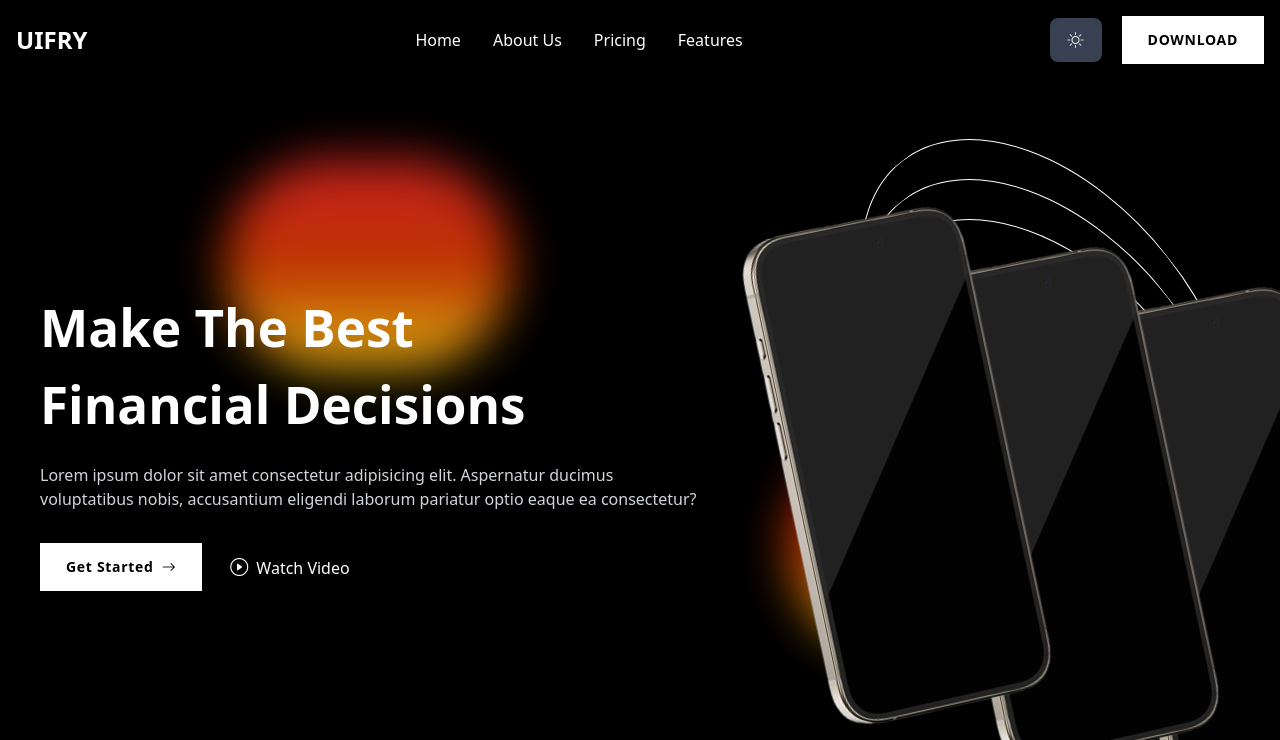
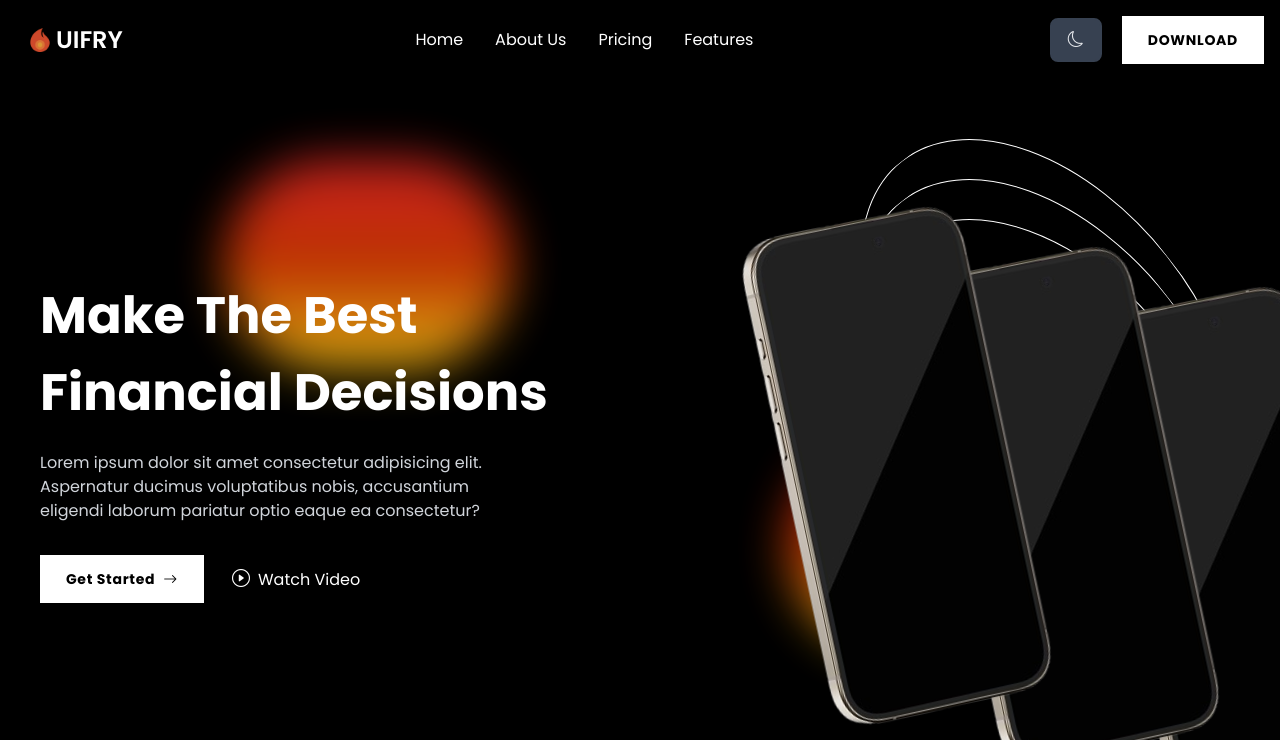
Before and after one commit to yKaayo/uifry, a website built with Vite: page index.html in a window 1280 px wide. Shown: the top 740 px of the page. Built offline with nearby package versions, Linux system fonts and the light colour scheme; files whose address does not match are found by name.

Commit message:
Font, Aria-label and Logo Added

```diff
--- a/index.html
+++ b/index.html
@@ -4,11 +4,11 @@
     <meta charset="UTF-8" />
     <meta name="viewport" content="width=device-width, initial-scale=1.0" />
     <meta name="description" content="A Financial Website that Offers Best Decision">
-    <meta name="robots" content="none">
+    <meta name="robots" content="">
     <title>Uifry</title>
 
     <!-- Website Icon -->
-    <link rel="shortcut icon" href="favicon.ico" type="image/x-icon" />
+    <link rel="shortcut icon" href="./src/assets/img/logo_icon.ico" type="image/x-icon" />
 
     <!-- Bootstrap Icons -->
     <link
@@ -21,6 +21,7 @@
   </head>
   <body>
     <main class="bg-white dark:bg-black overflow-x-hidden">
+      <!-- Header -->
       <header class="fixed top-0 w-dvw z-10">
         <div
           class="h-20 absolute w-dvw bg-gradient-to-b from-white dark:from-black to-transparent"
@@ -29,10 +30,10 @@
           class="container mx-auto block md:flex justify-between items-center p-4 z-[1] h-20 w-full relative"
         >
           <div class="flex justify-between items-center w-full md:w-fit">
-            <a href="#" class="flex items-center space-x-3 rtl:space-x-reverse">
+            <a href="#" class="flex items-center space-x-3 rtl:space-x-reverse" aria-label="Return to top of the page">
               <span
-                class="self-center text-2xl font-semibold whitespace-nowrap dark:text-white"
-                >UIFRY</span
+                class="flex items-center text-2xl font-semibold dark:text-white"
+                ><img src="./src/assets/img/logo_icon.ico" class="h-12 me-[-8px]" alt="Website Logo">UIFRY</span
               >
             </a>
             <button
@@ -53,16 +54,16 @@
           >
             <ul class="nav__menu">
               <li>
-                <a href="#home" class="nav__link" aria-current="page">Home</a>
+                <a href="#home" class="nav__link" aria-current="page" aria-label="Go to home page">Home</a>
               </li>
               <li>
-                <a href="#aboutus" class="nav__link">About Us</a>
+                <a href="#aboutus" class="nav__link" aria-label="Go to about us section">About Us</a>
               </li>
               <li>
-                <a href="#pricing" class="nav__link">Pricing</a>
+                <a href="#pricing" class="nav__link" aria-label="Go to princing section">Pricing</a>
               </li>
               <li>
-                <a href="#features" class="nav__link">Features</a>
+                <a href="#features" class="nav__link" aria-label="Go to features section">Features</a>
               </li>
             </ul>
             <div
@@ -72,7 +73,7 @@
                 id="theme-toggle"
                 class="px-4 py-2 border-2 hover:border-gray-200 hover:bg-transparent dark:hover:border-gray-700 bg-gray-200 dark:bg-gray-700 dark:border-gray-700 dark:hover:bg-transparent text-gray-900 dark:text-gray-200 rounded-lg duration-300"
               >
-                <i class="bi bi-brightness-high"></i>
+                <i class="bi bi-moon"></i>
               </button>
               <button class="btn--dark">DOWNLOAD</button>
             </div>
@@ -105,10 +106,10 @@
           </p>
           <div class="flex items-center gap-3 md:gap-5 mt-3">
             <a href="#" class="btn--dark"
-              >Get Started<i class="bi bi-arrow-right ms-2 text-md"></i
+              >Get Started<i class="bi bi-arrow-right ms-2 text-md" aria-label="Get the Uifry services"></i
             ></a>
             <a href="#" class="dark:text-white px-2"
-              ><i class="bi bi-play-circle me-2 text-lg"></i>Watch Video</a
+              ><i class="bi bi-play-circle me-2 text-lg" aria-label="Check out more of the Uifry services watching a video"></i>Watch Video</a
             >
           </div>
         </div>
@@ -189,7 +190,7 @@
         <!-- Ticket -->
         <div class="h-fit w-full relative flex flex-col items-center">
           <div
-            class="h-20 w-[368px] sm:w-[636px] md:w-[386px] lg:w-[568px] bg-black dark:bg-white -rotate-[30deg] relative flex items-center z-[2] rounded-e-lg shadow-md top-0 -right-2 sm:-right-2 px-4 gap-3"
+            class="h-20 w-[400px] sm:w-[636px] md:w-[386px] lg:w-[568px] bg-black dark:bg-white -rotate-[30deg] relative flex items-center z-[2] rounded-e-lg shadow-md top-0 -right-2 sm:-right-2 px-4 gap-3"
           >
             <?xml version="1.0" ?><svg
               xmlns="http://www.w3.org/2000/svg"
@@ -243,7 +244,7 @@
           </div>
 
           <div
-            class="h-20 w-[340px] bg-red-600 relative top-[72px] -right-6 sm:top-2 sm:-right-[138px] md:-right-7 md:top-[68px] lg:top-6 lg:-right-[108px] rounded-lg trapezoid shadow-md"
+            class="h-20 w-[340px] bg-red-600 relative top-[72px] -right-5 sm:top-2 sm:-right-[138px] md:-right-7 md:top-[68px] lg:top-6 lg:-right-[108px] rounded-lg trapezoid shadow-md"
           >
             <div class="flex items-center gap-2 ms-[90px] me-5 h-full">
               <div class="bg-black h-full w-[2px]"></div>
@@ -914,7 +915,7 @@
               Lorem ipsum dolor sit amet consectetur, adipisicing elit.
               Quibusdam, sit?
             </p>
-            <a href="#" class="btn--light flex items-center"
+            <a href="#" class="btn--light flex items-center" aria-label="Download the app"
               >Download App<i
                 class="bi bi-apple ms-1 text-xl relative -top-[2px]"
               ></i
@@ -1001,9 +1002,10 @@
         </div>
       </section>
 
+      <!-- Footer -->
       <footer class="footer">
         <div class="flex flex-col items-start gap-3">
-          <h3 class="footer__title">UIFRY</h3>
+          <h3 class="footer__title"><img src="./src/assets/img/logo_icon.ico" class="h-12 ms-[-16px] me-[-8px] contrast-150" alt="Website Logo">UIFRY</h3>
           <div class="flex flex-col gap-2">
             <p class="footer__paragraph">
               <i class="bi bi-envelope text-red-600 font-semibold me-2"></i
@@ -1018,10 +1020,10 @@
         <div class="flex flex-col items-start gap-3">
           <h3 class="footer__title">Links</h3>
           <nav class="flex flex-col gap-2">
-            <a href="#home" class="footer__link">Home</a>
-            <a href="#aboutus" class="footer__link">About Us</a>
-            <a href="#" class="footer__link">Bookings</a>
-            <a href="#" class="footer__link">Blog</a>
+            <a href="#home" class="footer__link" aria-label="Go to the home page">Home</a>
+            <a href="#aboutus" class="footer__link" aria-label="Go to the about us section">About Us</a>
+            <a href="#" class="footer__link" aria-label="Go to bookings section">Bookings</a>
+            <a href="#" class="footer__link" aria-label="Go to the Uifry blog">Blog</a>
           </nav>
         </div>
         <div class="flex flex-col items-start gap-3">
@@ -1050,7 +1052,7 @@
                 type="text"
                 placeholder="Your email"
               />
-              <a href="#" class="btn--dark">Subscribe</a>
+              <a href="#" class="btn--dark" aria-label="Receive information about Uifry">Subscribe</a>
             </div>
           </div>
         </div>
--- a/src/style.css
+++ b/src/style.css
@@ -1,6 +1,30 @@
+/* Tailwind */
 @tailwind base;
 @tailwind components;
 @tailwind utilities;
+
+/* Google Fonts */
+@font-face {
+  font-family: "Poppins";
+  src: url("./assets/fonts/Poppins-Regular.ttf") format("truetype");
+  font-weight: 400;
+  font-style: normal;
+  font-display: swap;
+}
+@font-face {
+  font-family: "Poppins";
+  src: url("./assets/fonts/Poppins-SemiBold.ttf") format("truetype");
+  font-weight: 600;
+  font-style: normal;
+  font-display: swap;
+}
+@font-face {
+  font-family: "Poppins";
+  src: url("./assets/fonts/Poppins-Bold.ttf") format("truetype");
+  font-weight: 700;
+  font-style: normal;
+  font-display: swap;
+}
 
 /* Header */
 .nav__menu {
@@ -95,7 +119,7 @@
 }
 
 .footer__title {
-  @apply text-3xl font-bold text-black dark:text-white;
+  @apply flex items-center text-3xl font-bold text-black dark:text-white;
 }
 
 .footer__paragraph {
--- a/tailwind.config.js
+++ b/tailwind.config.js
@@ -14,6 +14,9 @@ export default {
       fontSize: {
         'clamp-6xl': 'clamp(36px, 4vw, 60px)'
       },
+      fontFamily: {
+        sans: ['"Poppins", sans-serif'],
+      },
     },
   },
   plugins: [require("flowbite/plugin")],
```
Also changed, not shown: src/assets/fonts/Poppins-Bold.ttf (added), src/assets/fonts/Poppins-Regular.ttf (added), src/assets/fonts/Poppins-SemiBold.ttf (added), src/assets/img/logo_icon.ico (added).
